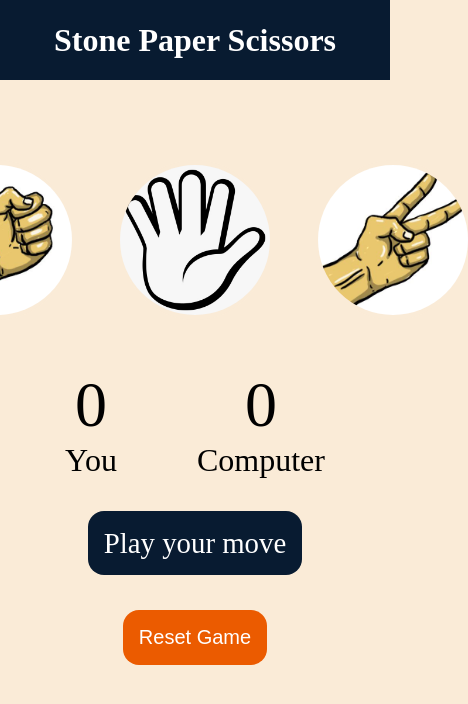
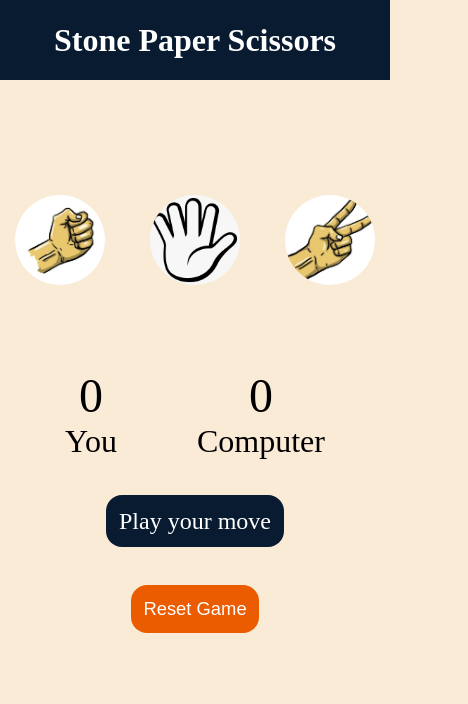
Before and after one commit to SayandeepBera/Stone-Paper-Scissors, a plain HTML site: page index.html in a window 390 px wide. Shown: the whole page, 468 px wide, since content can reach past the window. Drawn offline with Linux system fonts and the light colour scheme.

Commit message:
Responsive for small devices

```diff
--- a/style.css
+++ b/style.css
@@ -82,3 +82,25 @@ img{
     border: none;
     cursor: pointer;
 }
+
+@media(max-width : 600px){
+    img{
+        height: 90px;
+        width: 90px;
+    }
+    .choices{
+        /* display: flex; */
+        gap: 1rem;
+    }
+    #user-score, #com-score{
+        font-size: 3rem;
+    }
+    #msg{
+        font-size: 1.5rem;
+        padding: 0.8rem;
+    }
+    .btn{
+        font-size: 1.15rem;
+        padding: 0.8rem;
+    }
+}
```
